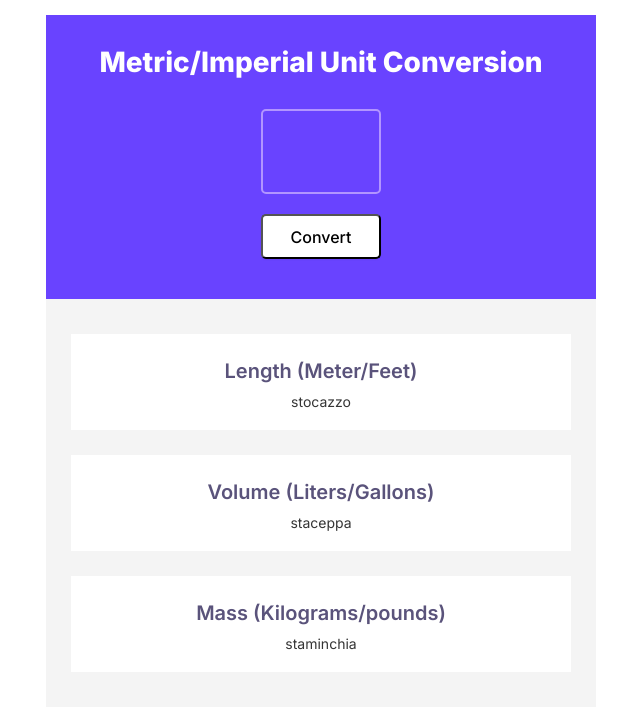
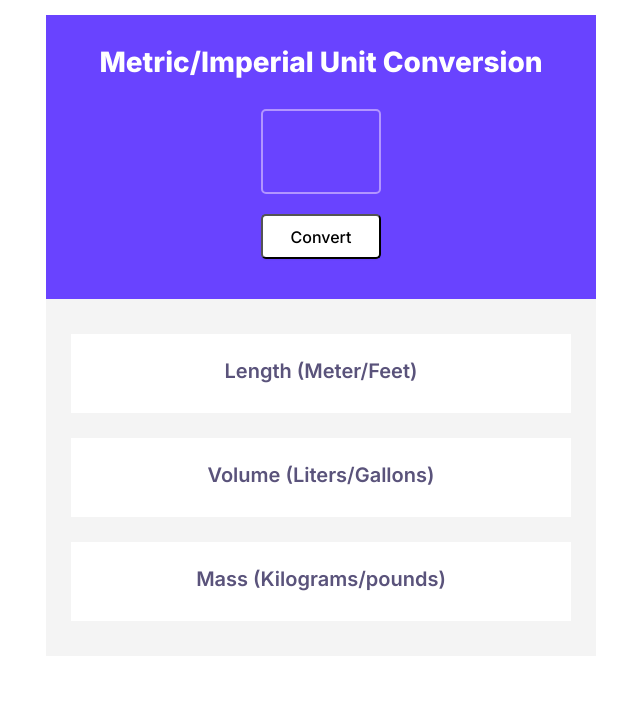
Before and after one commit to Fvolante/unit_converter, a plain HTML site: page index.html in a window 1280 px wide. Shown: the whole page, without its empty margins (319-959 px from the left). Drawn offline with Linux system fonts and the light colour scheme.

Commit message:
fixed typo

```diff
--- a/index.html
+++ b/index.html
@@ -23,17 +23,17 @@
 
             <div class="conversion-square">
                 <h3>Length (Meter/Feet)</h3>
-                <div class="conversion" id="length">stocazzo</div>
+                <div class="conversion" id="length"></div>
             </div>
 
             <div class="conversion-square">
                 <h3>Volume (Liters/Gallons)</h3>
-                <div class="conversion" id="volume">staceppa</div>
+                <div class="conversion" id="volume"></div>
             </div>
 
             <div class="conversion-square">
                 <h3>Mass (Kilograms/pounds)</h3>
-                <div class="conversion" id="mass">staminchia</div>
+                <div class="conversion" id="mass"></div>
             </div>
 
         </div>
```
Also changed, not shown: 1 other file.
